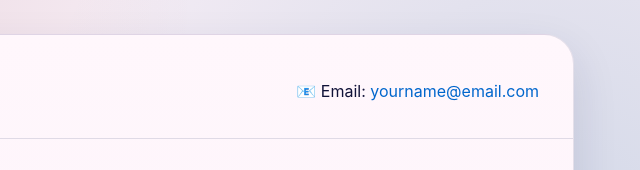
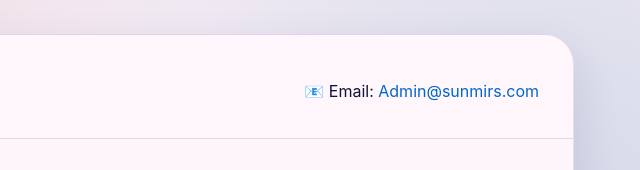
Before and after one commit to ohnser/homepage, a plain HTML site: page index.html in a window 1280 px wide. Shown: the top 170 px of the page, 566-1206 px from the left. Drawn offline with Linux system fonts and the light colour scheme.

Commit message:
index.html

```diff
--- a/index.html
+++ b/index.html
@@ -313,7 +313,7 @@
         <p style="font-size:16px;">
   📧 Email:
   <a href="mailto:Admin@sunmirs.com" style="color:#0066cc; text-decoration:none;">
-    yourname@email.com
+    Admin@sunmirs.com
   </a>
 </p>
       </header>
```
